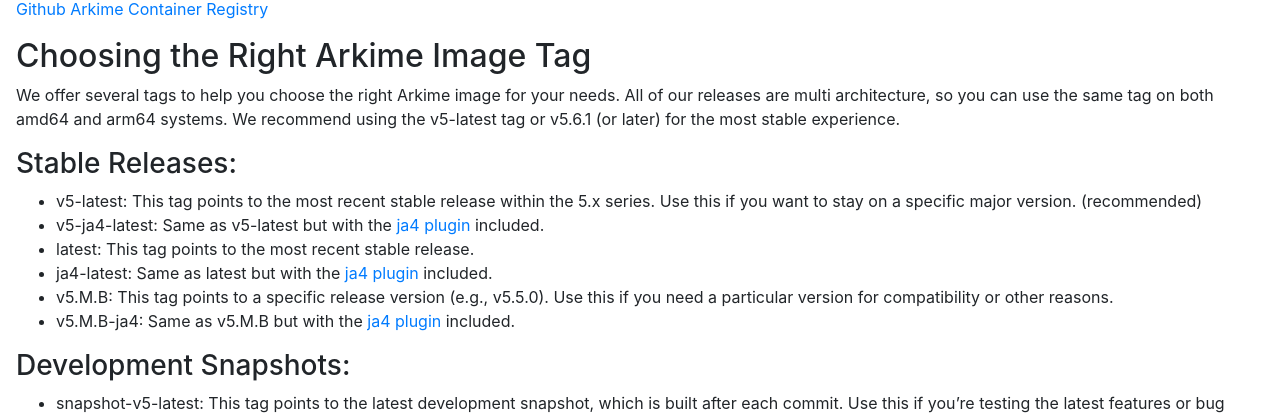
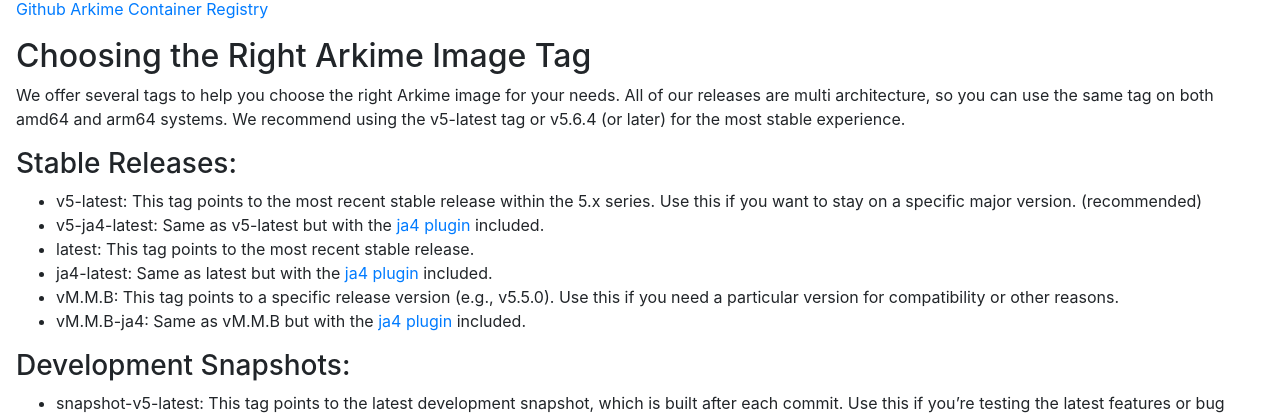
Before and after one commit to arkime/arkimeweb, a Jekyll site: the page built from _wiki/docker.md, in a window 1280 px wide. Shown: the part 327-745 px from the top of the page. Built offline with Jekyll 4.4.1, drawn with Linux system fonts in a browser that asks for light colours.

Commit message:
Change to 5.6.4 default

```diff
--- a/_wiki/docker.md
+++ b/_wiki/docker.md
@@ -27,7 +27,7 @@
 
 We offer several tags to help you choose the right Arkime image for your needs.
 All of our releases are multi architecture, so you can use the same tag on both amd64 and arm64 systems.
-We recommend using the v5-latest tag or v5.6.1 (or later) for the most stable experience.
+We recommend using the v5-latest tag or v5.6.4 (or later) for the most stable experience.
 
 ### Stable Releases:
 
@@ -35,8 +35,8 @@
 * v5-ja4-latest: Same as v5-latest but with the [ja4 plugin](https://arkime.com/ja4) included.
 * latest: This tag points to the most recent stable release.
 * ja4-latest: Same as latest but with the [ja4 plugin](https://arkime.com/ja4) included.
-* v5.M.B: This tag points to a specific release version (e.g., v5.5.0). Use this if you need a particular version for compatibility or other reasons.
-* v5.M.B-ja4: Same as v5.M.B but with the [ja4 plugin](https://arkime.com/ja4) included.
+* vM.M.B: This tag points to a specific release version (e.g., v5.5.0). Use this if you need a particular version for compatibility or other reasons.
+* vM.M.B-ja4: Same as vM.M.B but with the [ja4 plugin](https://arkime.com/ja4) included.
 
 ### Development Snapshots:
 
```
